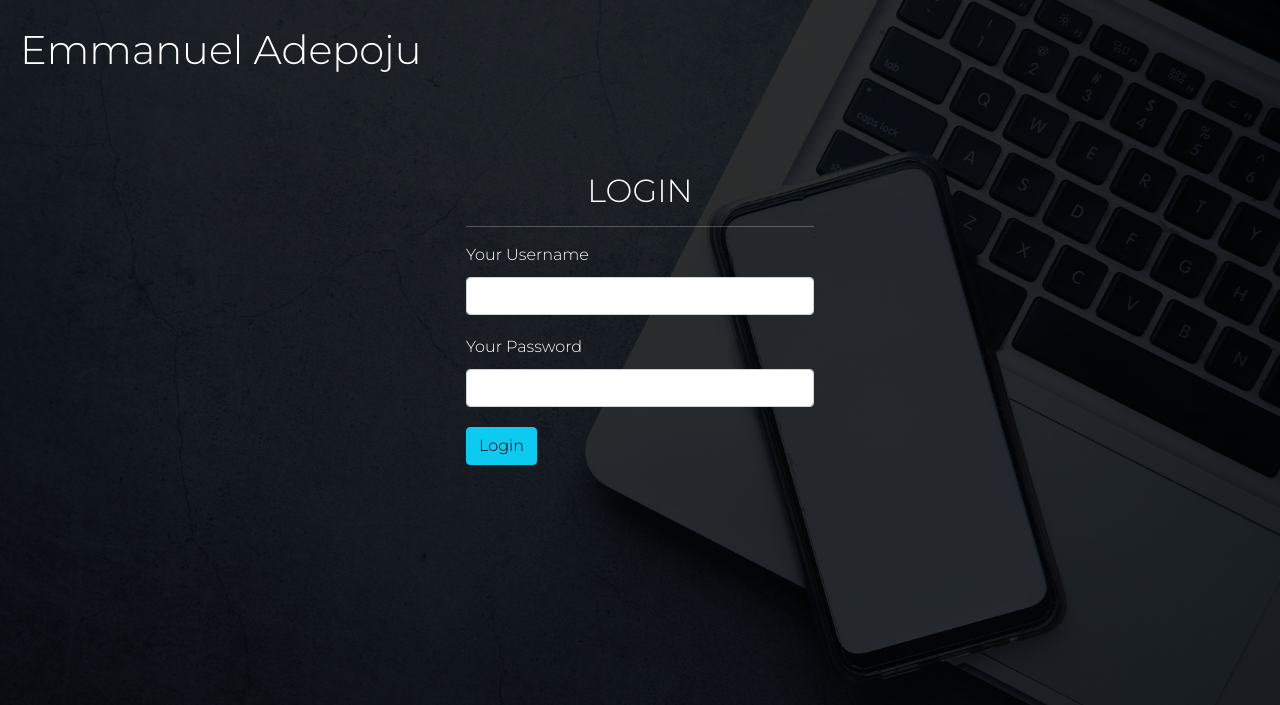
After one commit to RhythmBear/MyPortfolioWebsite, a Flask app: page /login in a window 1280 px wide. The commit adds this page. Shown: the top 705 px of the page. Run offline with Flask 2, Linux system fonts and the light colour scheme; parts of the project's set-up code (start-up, migrations or seed data) failed here and were passed over; some libraries are stand-ins or nearby versions.

Commit message:
Add Login Details

```diff
--- a/forms.py
+++ b/forms.py
@@ -1,5 +1,5 @@
 from flask_wtf import FlaskForm
-from wtforms import StringField, SubmitField, IntegerField, SelectField, TextAreaField, DateField
+from wtforms import StringField, SubmitField, IntegerField, SelectField, TextAreaField, DateField, PasswordField
 from wtforms.validators import DataRequired, URL, NumberRange
 from datetime import date
 from werkzeug.security import generate_password_hash, check_password_hash
@@ -8,7 +8,17 @@
 from datetime import datetime as dt
 from main import db
 
+
 # ---------------------------- Creating Forms ----------------------- #
+class LoginForm(FlaskForm):
+    # Creating the form for the Loggin in
+    username = StringField('Your Username', validators=[DataRequired()],
+                           render_kw={'style': 'margin : 10px 0 20px'})
+    password = PasswordField('Your Password', validators=[DataRequired()],
+                             render_kw={'style': 'margin : 10px 0 20px'})
+    submit = SubmitField('Login')
+
+
 class SkillForm(FlaskForm):
     # Creating a form for editing and adding new skills
     skill = StringField('Add a New skill', validators=[DataRequired()],
--- a/main.py
+++ b/main.py
@@ -26,8 +26,26 @@
 db = SQLAlchemy(app)
 
 
+# Create Login Manager
+login_manager = LoginManager()
+login_manager.init_app(app)
+login_manager.login_view = 'login'
+
+
+@login_manager.user_loader
+def login_manager(user_id):
+    return User.query.get(int(user_id))
 # -------------------------TABLES---------------------------------------- #
+
+
 # Section for the about section i.e tables and forms
+
+# Creating a simple table that will be used for the User
+class User(UserMixin, db.Model):
+    __tablename__ = 'User'
+    id = db.Column(db.Integer, primary_key=True)
+    username = db.Column(db.String(250), unique=True)
+    password = db.Column(db.String(25), nullable=False)
 
 
 class Skills(db.Model):
@@ -64,6 +82,17 @@
     category = db.Column(db.String, nullable=False, unique=False)
 
 
+# Function
+def add_new_user(username, password):
+    hashed_password = generate_password_hash(password=password,
+                                             method='pbkdf2:sha256',
+                                             salt_length=8)
+
+    new_user = User(username=username,
+                    password=hashed_password)
+    db.session.add(new_user)
+    db.session.commit()
+
 # ------------------------------- ROUTES ----------------------------------------------- #
 db.create_all()
 
@@ -77,10 +106,42 @@
                            resume=all_resume_items)
 
 
+@app.route('/login', methods=["GET", "POST"])
+def login():
+    login_form = LoginForm()
+    if request.method == "POST" and login_form.validate_on_submit():
+        print(login_form.data)
+
+        user_exists = User.query.filter_by(username=login_form.username.data).first()
+        print(user_exists)
+        if user_exists:
+            user_password = user_exists.password
+            password_correct = check_password_hash(pwhash=user_password,
+                                                   password=login_form.password.data)
+
+            if password_correct:
+                login_user(user_exists)
+
+                flash(message="Login Successful", category="login success")
+                return redirect(url_for('edit'))
+            else:
+                flash(message="Invalid Details", category="wrong password")
+
+        else:
+            flash(message="Invalid User, Check details and Try again", category='wrong username')
+
+    return render_template('login.html', login_form=login_form)
+
+
 # This is commented out becasue it was only needed to create the database
+
 @app.route('/edit', methods=["GET", "POST"])
+@login_required
 def edit():
     new_skill_form = SkillForm()
+
+    if not current_user.is_authenticated:
+        return redirect('/login')
 
     # Check if the skill form is being called or Submitted
     if request.method == "POST" and new_skill_form.validate_on_submit():
@@ -140,6 +201,15 @@
                            resume_form=resume)
 
 
+@app.route("/logout")
+@login_required
+def logout():
+    logout_user()
+    flash(message="Succesfully logged out", category='logout')
+
+    return redirect(url_for('login'))
+
+
 @app.route('/portfolio-details')
 def show_port():
     return render_template('port-details.html')
--- a/static/assets/css/edit_styles.css
+++ b/static/assets/css/edit_styles.css
@@ -1,7 +1,33 @@
- body {
-	 margin: 0;
-	 padding: 0;
-	 height: 100vh;
-	 background-color: #ecf0f9;
-	 background-attachment: fixed;
-	 }
+
+.title-log {
+    color: white;
+    line-height: 1.5;
+    font-family: 'Montserrat', sans-serif;;
+}
+
+.login_form {
+    text-align: left
+}
+
+.login_header {
+    padding: 20px;
+    color: white;
+    line-height: 1.5;
+}
+
+.login-row {
+    text-align: center;
+    margin: 4rem auto auto;
+}
+
+.login-title {
+    color: #000;
+}
+
+.error {
+    color: red;
+}
+
+.success {
+    color: green;
+}
--- /dev/null
+++ b/templates/login.html
@@ -0,0 +1,77 @@
+{% extends 'bootstrap/base.html' %}
+{% import 'bootstrap/wtf.html' as wtf %}
+
+{% block title %} Edit Portfolio {% endblock %}
+
+{% block styles %}
+  <link href="static/assets/img/favicon.png" rel="icon">
+  <link href="static/assets/img/apple-touch-icon.png" rel="apple-touch-icon">
+
+  <!-- Google Fonts -->
+  <link href="https://fonts.googleapis.com/css?family=Open+Sans:300,300i,400,400i,600,600i,700,700i|Raleway:300,300i,400,400i,500,500i,600,600i,700,700i|Poppins:300,300i,400,400i,500,500i,600,600i,700,700i" rel="stylesheet">
+  <link href="https://fonts.googleapis.com/css2?family=Montserrat:wght@300;600;700&family=Ubuntu&display=swap" rel="stylesheet">
+
+  <!-- Vendor CSS Files -->
+  <link href="static/assets/vendor/bootstrap/css/bootstrap.min.css" rel="stylesheet">
+  <link href="static/assets/vendor/bootstrap-icons/bootstrap-icons.css" rel="stylesheet">
+  <link href="static/assets/vendor/boxicons/css/boxicons.min.css" rel="stylesheet">
+  <link href="static/assets/vendor/glightbox/css/glightbox.min.css" rel="stylesheet">
+  <link href="static/assets/vendor/remixicon/remixicon.css" rel="stylesheet">
+  <link href="static/assets/vendor/swiper/swiper-bundle.min.css" rel="stylesheet">
+
+
+    <link href="static/assets/css/style.css" rel="stylesheet">
+    <link href="static/assets/css/edit_styles.css" rel="stylesheet">
+
+{% endblock %}
+
+{% block body %}
+
+
+<header >
+
+<div class="login_header">
+  <a href="{{ url_for('home') }}"><h1 class="title-log">Emmanuel Adepoju</h1></a>
+</div>
+</header>
+
+
+
+<div class="container">
+    <div class="row justify-content-center login-row">
+      <div class="col-6 col-lg-4 col-6">
+        <h2>
+          LOGIN <br>
+          <hr>
+        </h2>
+<!--        FlASH MESSAGES -->
+          {% with messages = get_flashed_messages(category_filter=['wrong password', 'wrong username', 'logout']) %}
+                {% if messages %}
+                    {% for msg in messages %}
+                        <p class="error">{{ msg }}</p>
+                    {% endfor %}
+                {% endif %}
+            {% endwith %}
+
+        <div class="login_form">
+        {{ wtf.quick_form(login_form, button_map={'submit': 'btn-lg btn-info'}) }}
+        </div>
+      </div>
+
+    </div>
+</div>
+
+
+<!-- Vendor JS Files -->
+  <script src="static/assets/vendor/purecounter/purecounter.js"></script>
+  <script src="static/assets/vendor/bootstrap/js/bootstrap.bundle.min.js"></script>
+  <script src="static/assets/vendor/glightbox/js/glightbox.min.js"></script>
+  <script src="static/assets/vendor/isotope-layout/isotope.pkgd.min.js"></script>
+  <script src="static/assets/vendor/swiper/swiper-bundle.min.js"></script>
+  <script src="static/assets/vendor/waypoints/noframework.waypoints.js"></script>
+  <script src="static/assets/vendor/php-email-form/validate.js"></script>
+
+  <!-- Template Main JS File -->
+  <script src="static/assets/js/main.js"></script>
+
+{% endblock %}
```
Also changed, not shown: templates/edit.html (+14 -1 lines), portfolio.db.
